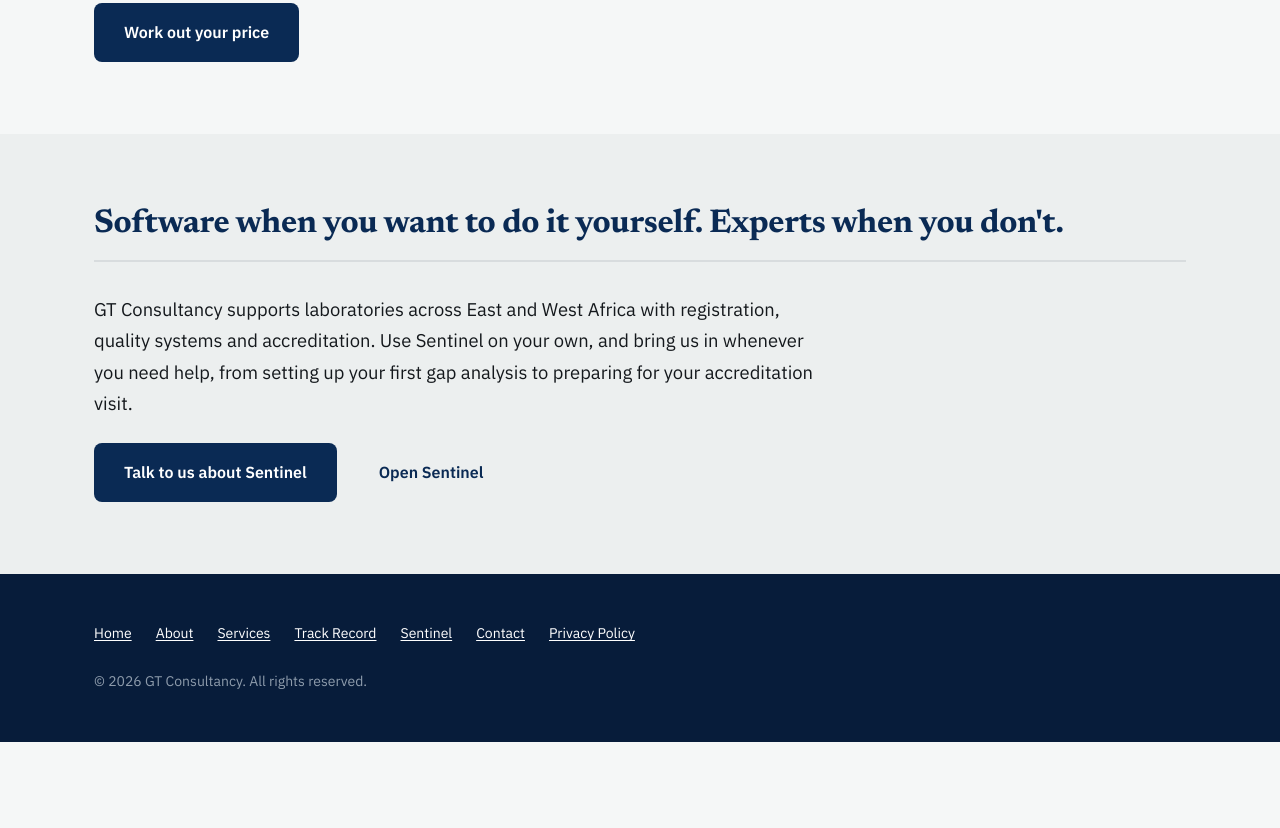
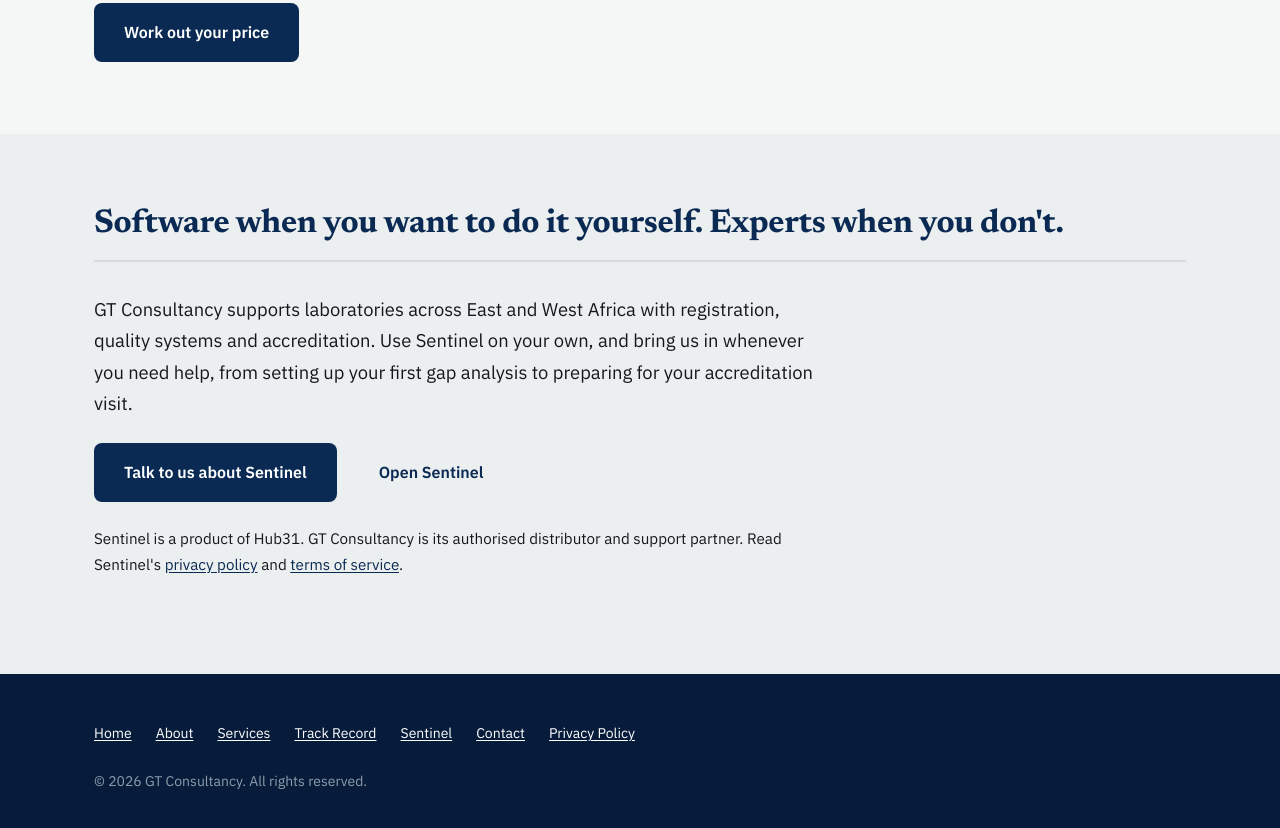
Before and after one commit to Hub31/GT-Consultancy, a plain HTML site: page sentinel.html in a window 1280 px wide. Shown: the part 2747-3575 px from the top of the page. Before the commit the page ends 3489 px from the top, so only its background shows below. Drawn offline with nearby package versions, Linux system fonts and the light colour scheme.

Commit message:
Sentinel page: credit Hub31 as owner, link Sentinel privacy and terms (#3)
Claude-Session: https://claude.ai/code/session_019uBXo7c2MUcv4ZDSyxL6Wn

Co-authored-by: Claude Opus 5.5 <noreply@anthropic.com>

```diff
--- a/sentinel.html
+++ b/sentinel.html
@@ -5,7 +5,7 @@
 <meta name="viewport" content="width=device-width, initial-scale=1.0">
 <link rel="icon" href="favicon.ico">
 <title>Sentinel — Laboratory Quality &amp; Compliance Software — GT Consultancy</title>
-<meta name="description" content="Sentinel helps laboratories run gap analyses against ISO 15189, ISO/IEC 17025, CAP, WHO SLIPTA and 30 more standards, close the gaps and stay audit-ready. Offered by GT Consultancy.">
+<meta name="description" content="Sentinel helps laboratories run gap analyses against ISO 15189, ISO/IEC 17025, CAP, WHO SLIPTA and 30 more standards, close the gaps and stay audit-ready. A Hub31 product, distributed and supported by GT Consultancy.">
 <link rel="preconnect" href="https://fonts.googleapis.com">
 <link href="https://fonts.googleapis.com/css2?family=Newsreader:opsz,wght@6..72,600;6..72,700&family=IBM+Plex+Sans:wght@400;600&display=swap" rel="stylesheet">
 <link rel="stylesheet" href="assets/css/style.css?v=3">
@@ -114,6 +114,7 @@
       <a class="btn btn-primary" href="contact.html">Talk to us about Sentinel</a>
       <a class="btn" href="https://sentinel.gtconsultancy.pro" target="_blank" rel="noopener">Open Sentinel</a>
     </div>
+    <p class="sn-lead" style="margin-top:1.5rem;font-size:.95rem">Sentinel is a product of Hub31. GT Consultancy is its authorised distributor and support partner. Read Sentinel&#39;s <a href="https://sentinel.gtconsultancy.pro/privacy" target="_blank" rel="noopener">privacy policy</a> and <a href="https://sentinel.gtconsultancy.pro/terms" target="_blank" rel="noopener">terms of service</a>.</p>
   </div>
 </section>
 
```
